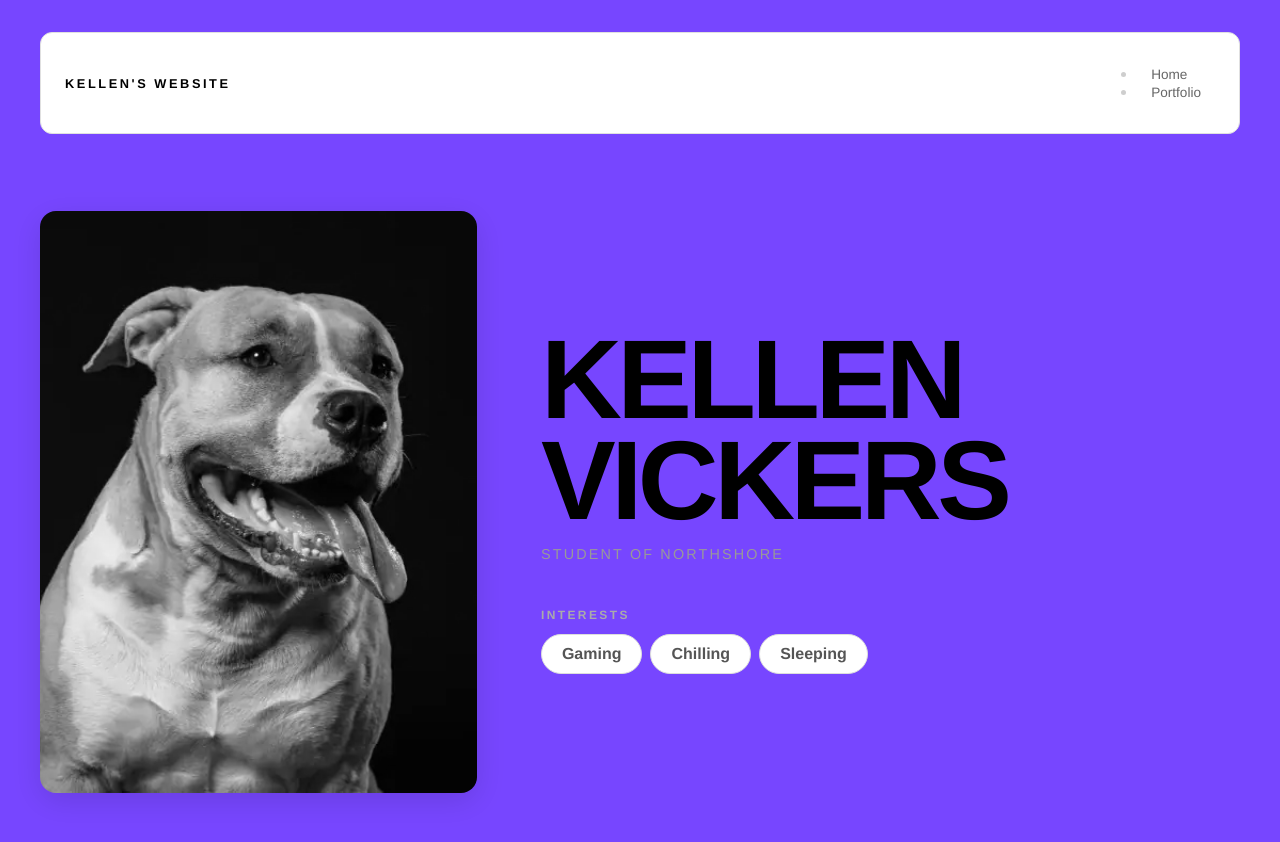
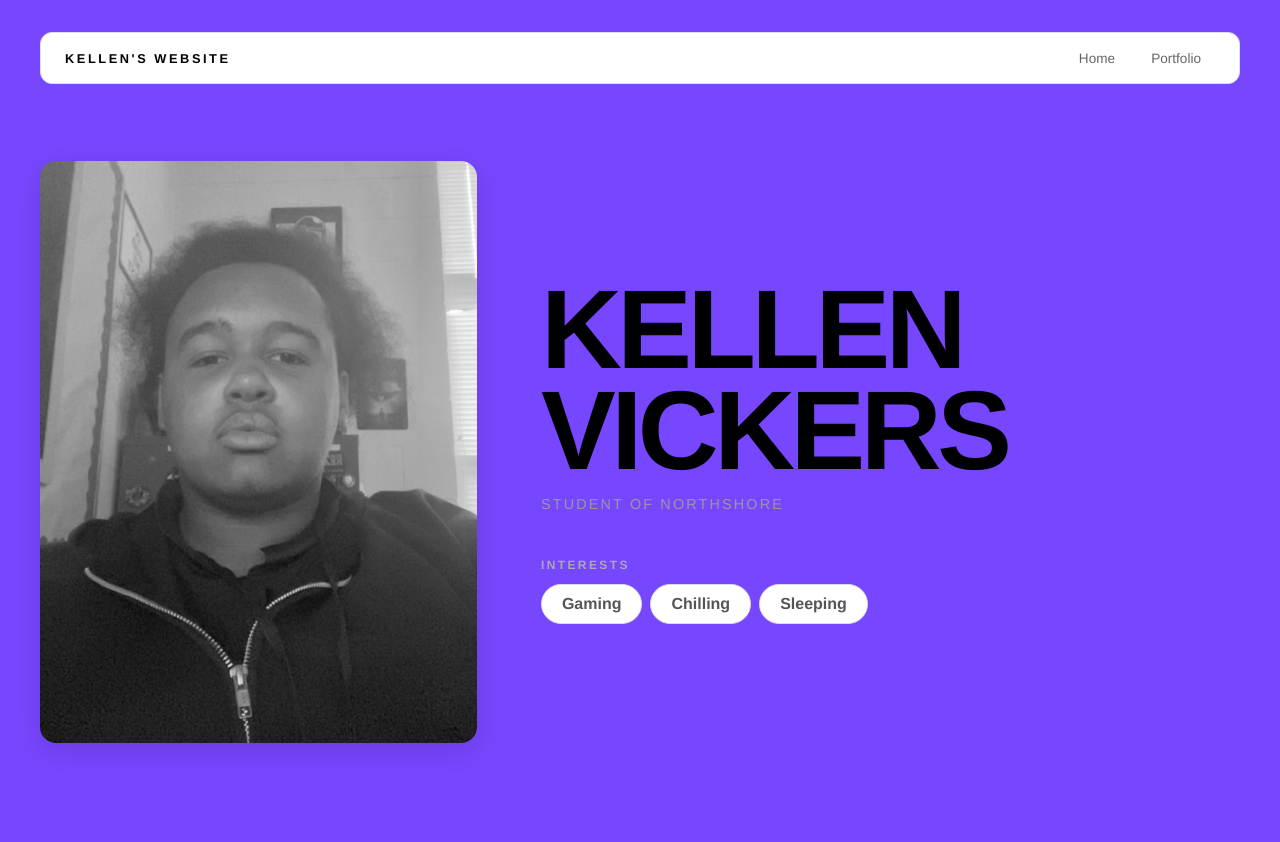
Before and after one commit to kellenvickers/kellenvickers.github.io, a plain HTML site: page index.html in a window 1280 px wide. After the commit the page ends 804 px from the top, so only its background shows below. Drawn offline with Linux system fonts and the light colour scheme.

Commit message:
fixed pfp

```diff
--- a/index.html
+++ b/index.html
@@ -10,14 +10,14 @@
   <div id="all-contents">
     <nav>
       <h1>Kellen's website</h1>
-      <ul id ="nav-li">
+      <ul id ="nav-ul">
       <li class="nav-li"><a href="index.html">Home</a></li>
        <li class="nav-li"><a href="portfolio.html">Portfolio</a></li>
       </ul>
       </nav>
        <main >
       <div class = "sidebar">
-        <img class = "sidebar-img" src = "images/profile.webp" alt = "I got that dog in me">
+        <img class = "sidebar-img" src = "images/profilepic.jpeg" alt = "Profile Picture">
        </div>
         <div class = "content">
         <h2>Kellen Vickers</h2>
```
Also changed, not shown: portfolio.html (+1 -1 lines), images/profile.webp (deleted), images/profilepic.jpeg (added).
